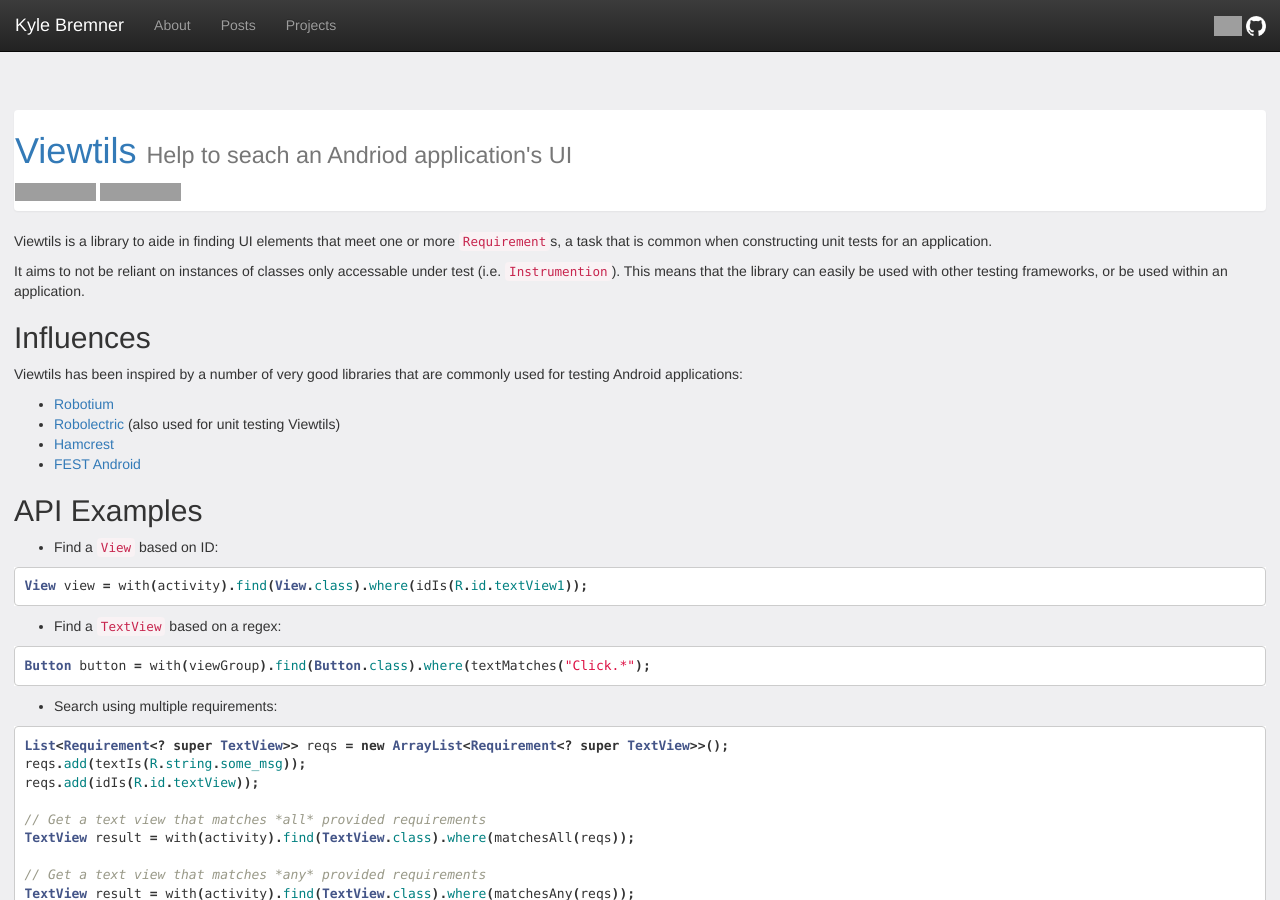
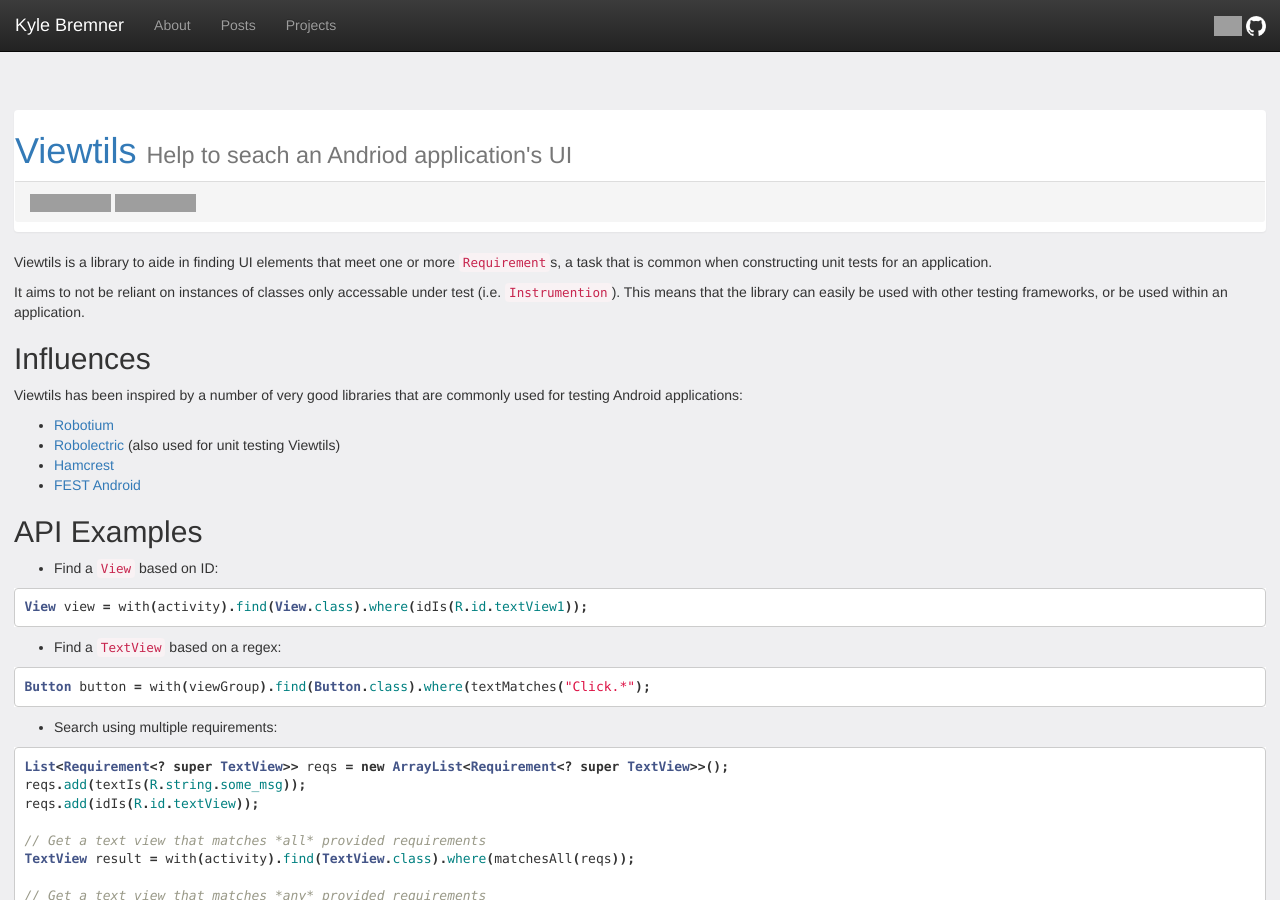
Before and after one commit to kbremner/kbremner.github.io, a Jekyll site: the page built from projects/Viewtils.md, in a window 1280 px wide and 900 px high. Built offline with Jekyll 4.4.1, drawn with Linux system fonts in a browser that asks for light colours; nearby versions of some CDN libraries; Markdown is read by kramdown in place of the engine named in the settings; grey boxes are pictures that could not be loaded.

Commit message:
Updated Viewtils.md

```diff
--- a/projects/Viewtils.md
+++ b/projects/Viewtils.md
@@ -6,7 +6,9 @@
 
 <div class="panel panel-header page-header">
 <h1><a href="https://github.com/kbremner/Viewtils" target="_blank">Viewtils</a> <br class="visible-xs"><small>Help to seach an Andriod application's UI</small></h1>
+<div class="panel-footer">
 <a href="https://travis-ci.org/kbremner/Viewtils" target="_blank"><img class="build-info-tag" src="https://travis-ci.org/kbremner/Viewtils.png"></a> <a href="https://coveralls.io/r/kbremner/Viewtils?branch=master" target="_blank"><img class="build-info-tag" src="https://coveralls.io/repos/kbremner/Viewtils/badge.png?branch=master"></a>
+</div>
 </div>
 Viewtils is a library to aide in finding UI elements that meet one or more `Requirement`s, a task that is common when constructing unit tests for an application.
 
```
